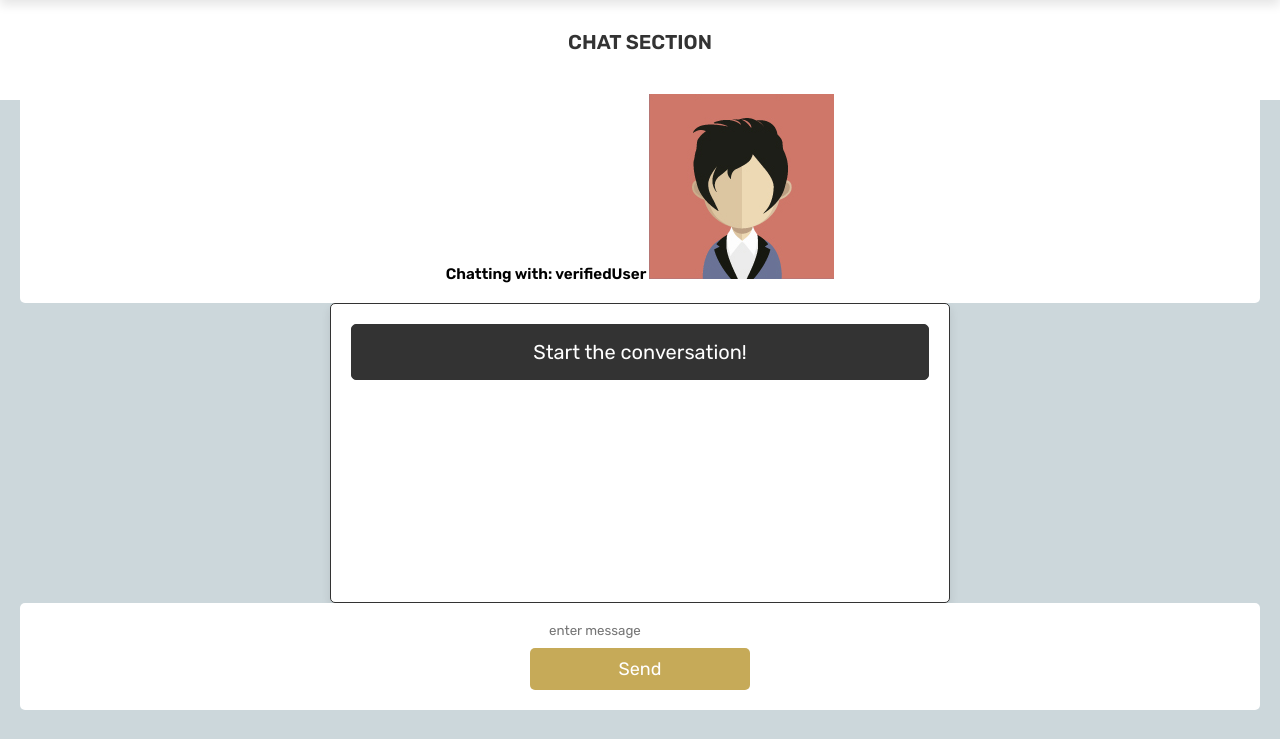
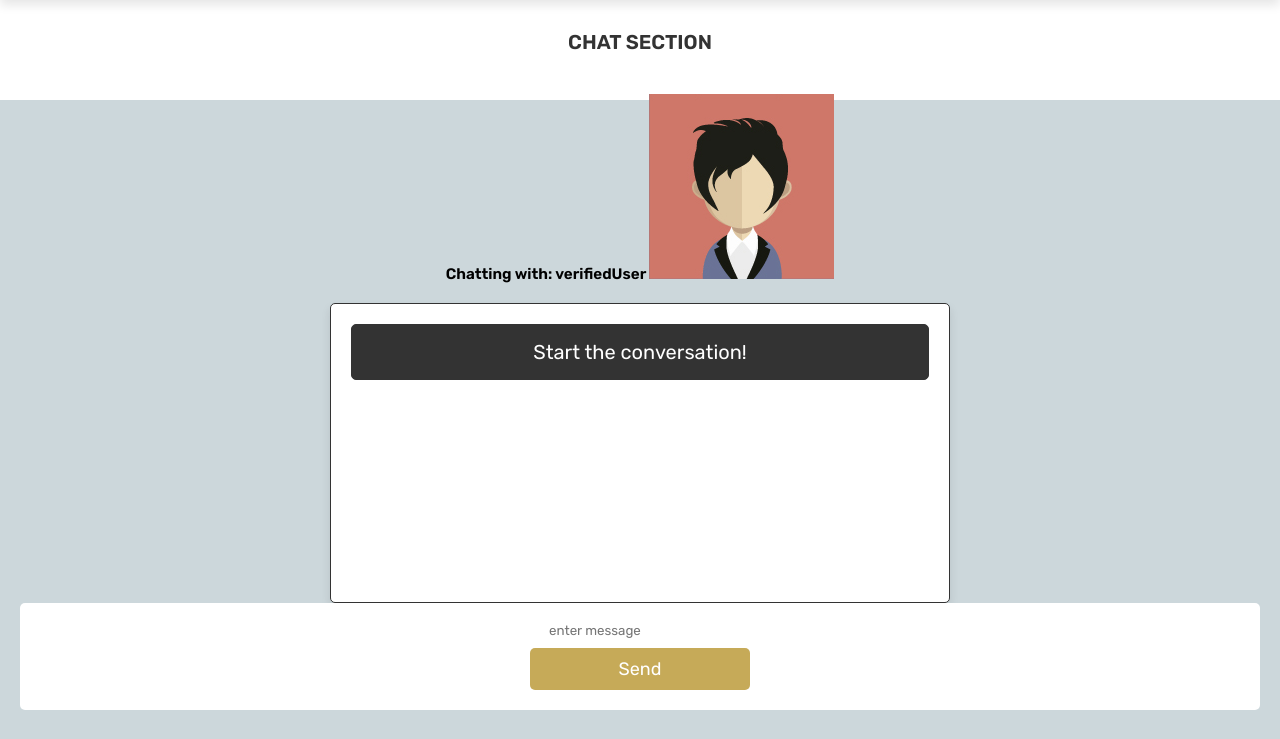
Before and after one commit to Miltonyuu/Bookworms-application, a PHP site: page /Bookworms-application/chat.php in a window 1280 px wide. Shown: the part 69-808 px from the top of the page. Run offline with PHP 8.4, Linux system fonts and the light colour scheme; a user stored in the database is signed in; data comes from the database, SQL or seed files in the repository; data that the repository does not hold is empty.

Commit message:
Update style.css

```diff
--- a/css/style.css
+++ b/css/style.css
@@ -1912,7 +1912,6 @@ body.reset_password{
 
 .chat-header{
    border-radius: .5rem;
-   background-color: var(--white);
    padding:2rem;
    text-align: center;
    position: relative;
```
